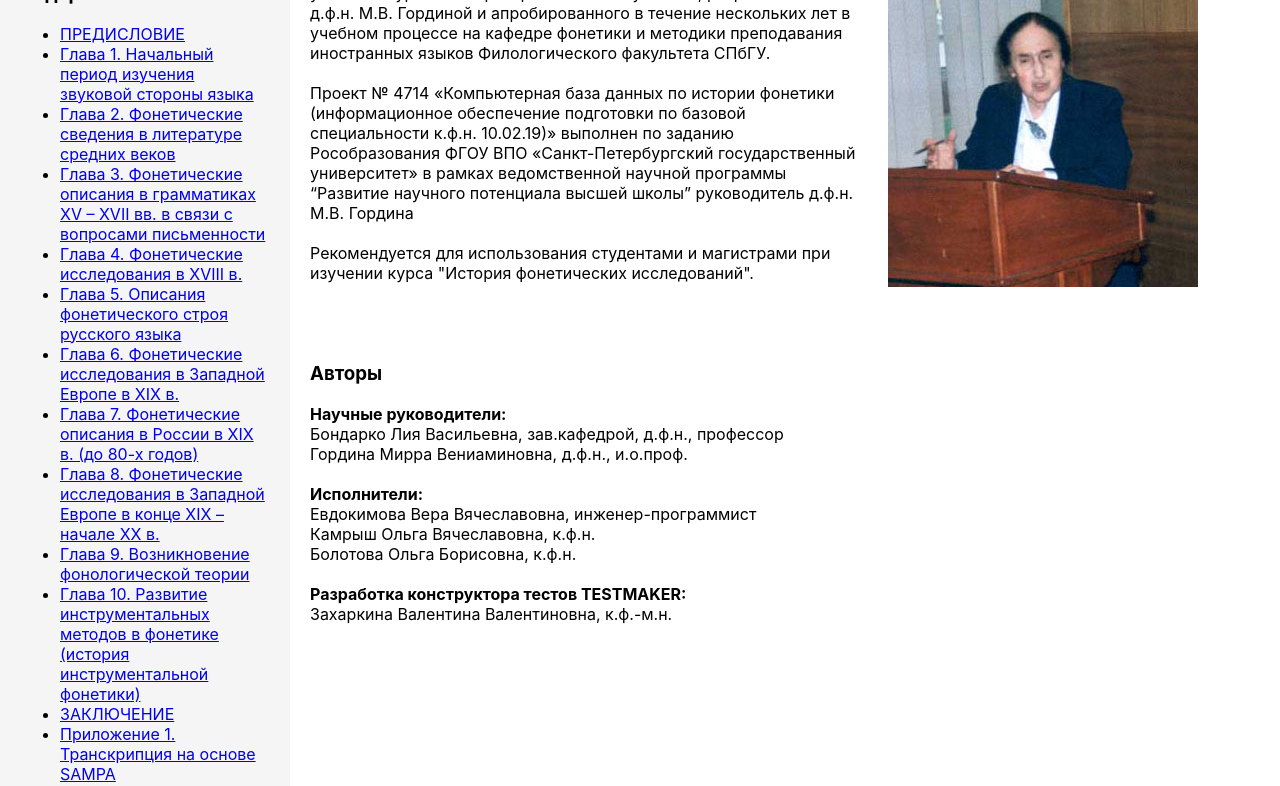
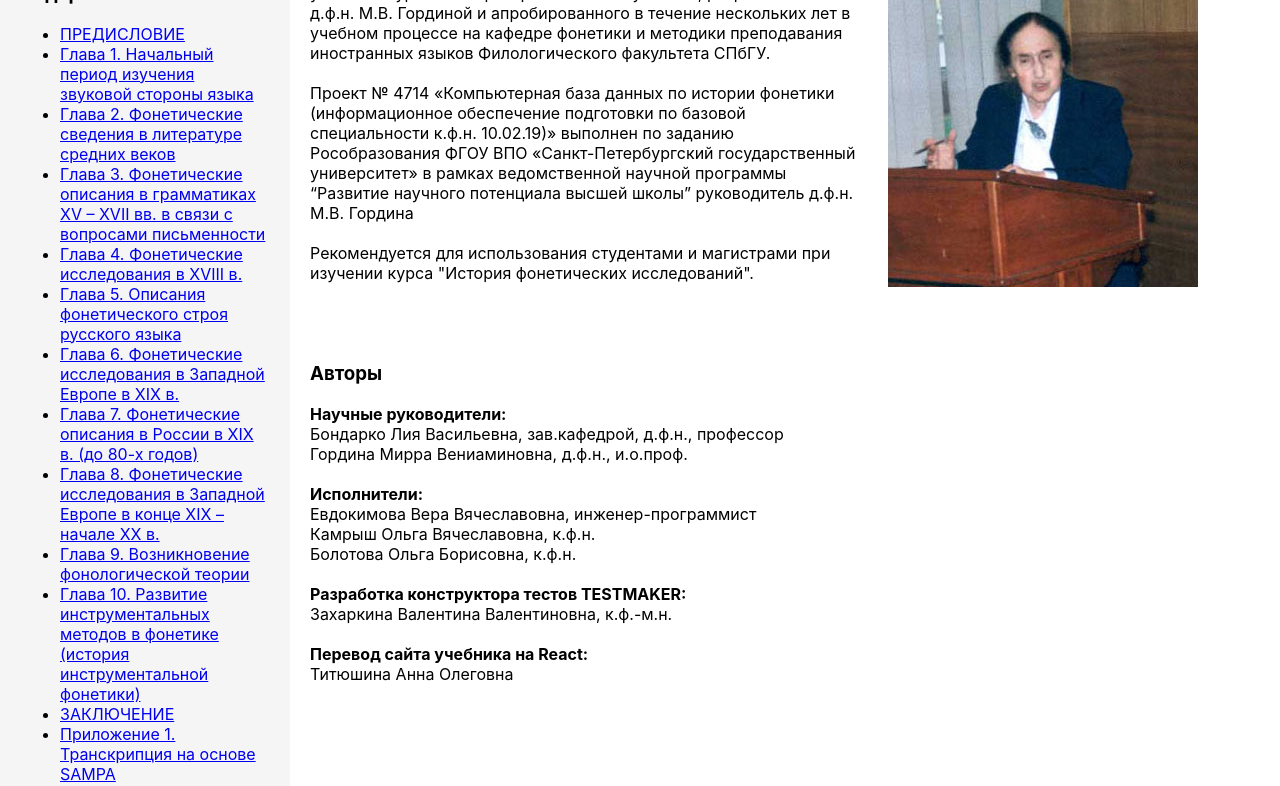
Before and after one commit to annashell/phon_stud_app, a React (Create React App) app: page / in a window 1280 px wide. Shown: the part 280-1066 px from the top of the page. Built offline with nearby package versions, Linux system fonts and the light colour scheme.

Commit message:
authors upd

```diff
--- a/src/pages/Home.js
+++ b/src/pages/Home.js
@@ -43,6 +43,11 @@ export default function Home() {
                 <b>Разработка конструктора тестов TESTMAKER:</b>
                 <br/>
                 Захаркина Валентина Валентиновна, к.ф.-м.н.
+                <br/>
+                <br/>
+                <b>Перевод сайта учебника на React:</b>
+                <br/>
+                Титюшина Анна Олеговна
             </div>
 
             <div className="p-8 max-w-4xl mx-auto main_img">
```
